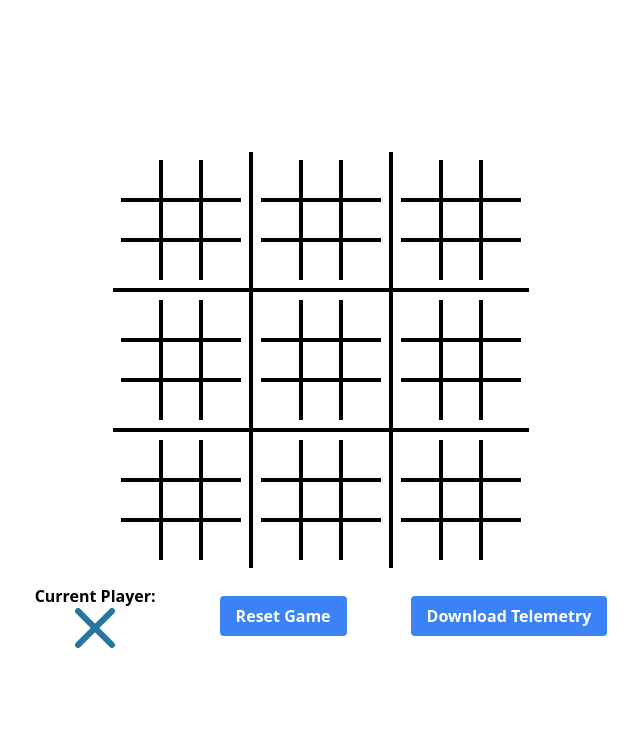
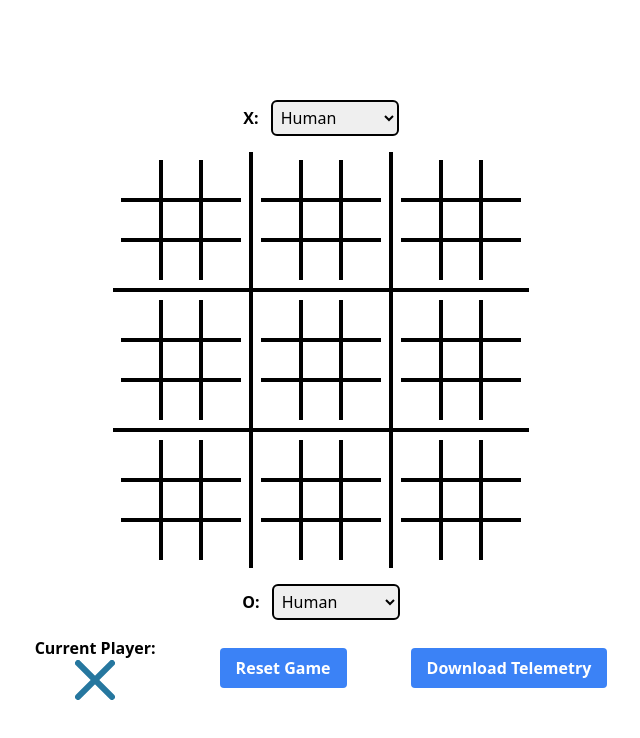
Before and after one commit to itsannbat/UltimateTicTacToe, a SvelteKit app: page / in a window 1280 px wide. Shown: the top 738 px of the page, without its empty margins (319-959 px from the left). Built offline with nearby package versions, Linux system fonts and the light colour scheme.

Commit message:
pushing before things might turn to shit

```diff
--- a/package.json
+++ b/package.json
@@ -30,9 +30,10 @@
     "prettier-plugin-svelte": "^3.1.2",
     "svelte": "^4.2.7",
     "svelte-check": "^3.6.0",
+    "svelte-preprocess": "^5.1.4",
     "tailwindcss": "^3.4.1",
     "tslib": "^2.4.1",
-    "typescript": "^5.0.0",
+    "typescript": "^5.4.5",
     "vite": "^5.0.3"
   },
   "type": "module",
--- a/src/routes/locals/Board.svelte
+++ b/src/routes/locals/Board.svelte
@@ -14,9 +14,13 @@
   let currentBoard = writable(game.currentBoard);
   let globalWinner = writable(game.globalWinner); // Ensure you have this for the overall game win condition
 
+  let strategyX = writable('human'); // Strategy for player X
+  let strategyO = writable('human'); // Strategy for player O
+
   async function aiMakeRandomMove() {
     console.log('Random Bot')
     if (await game.aiMakeRandomMove()) {
+      console.log('Moved')
       boards.set(game.boards);
       currentPlayer.set(game.currentPlayer);
       currentBoard.set(game.currentBoard);
@@ -27,6 +31,7 @@
   async function aiMinimaxMove() {
     console.log('Minimax Alpha Beta Bot')
     if (await game.aiMinimaxMove()) {
+      console.log('Moved')
       boards.set(game.boards);
       currentPlayer.set(game.currentPlayer);
       currentBoard.set(game.currentBoard);
@@ -37,6 +42,7 @@
   async function aiSmartMove() {
     console.log('Smart Bot')
     if (await game.aiSmartMove()) {
+      console.log('Moved')
       boards.set(game.boards);
       currentPlayer.set(game.currentPlayer);
       currentBoard.set(game.currentBoard);
@@ -44,21 +50,104 @@
     }
   }
 
+  function aiMakeMove() {
+    if ($globalWinner !== -1) return; // No move if the game is over
+
+    let strategy = $currentPlayer === 1 ? $strategyX : $strategyO;
+    switch (strategy) {
+      case 'random':
+        aiMakeRandomMove();
+        break;
+      case 'minimax':
+        aiMinimaxMove();
+        break;
+      case 'smart':
+        aiSmartMove();
+        break;
+      case 'human':
+        // Do nothing if the strategy is human
+        break;
+    }
+  }
+
+  function onStrategyChange() {
+    console.log('Strategy Change:', $strategyX, $strategyO);
+    if ($globalWinner === -1) {
+      if (($currentPlayer === 1 && $strategyX !== 'human') || ($currentPlayer === 2 && $strategyO !== 'human')) {
+        console.log('AI should move now');
+        aiMakeMove();
+      }
+    }
+  }
+
+  $: $strategyX, onStrategyChange(); // Reactively call onStrategyChange when strategyX changes
+  $: $strategyO, onStrategyChange(); // Reactively call onStrategyChange when strategyO changes
+
+  function updateStrategyX(newStrategy: string) {
+    strategyX = newStrategy;
+    game.setStrategyX(newStrategy);
+  }
+
+  function updateStrategyO(newStrategy: string) {
+    strategyO = newStrategy;
+    game.setStrategyO(newStrategy);
+  }
+
+  function setStrategyX(newStrategy: string) {
+    this.strategyX = newStrategy;
+    if (this.currentPlayer === 1 && newStrategy !== 'human') {
+        this.aiMakeMove();  // Trigger an AI move if it's AI's turn
+    }
+}
+
+  function setStrategyO(newStrategy: string) {
+    this.strategyO = newStrategy;
+    if (this.currentPlayer === 2 && newStrategy !== 'human') {
+        this.aiMakeMove();  // Trigger an AI move if it's AI's turn
+    }
+  }
+
+
+  // async function handleCellClick(boardI: number, boardJ: number, cellI: number, cellJ: number) {
+  //   if (await game.handleCellClick(boardI, boardJ, cellI, cellJ)) {
+  //     boards.set(game.boards);
+  //     currentPlayer.set(game.currentPlayer);
+  //     currentBoard.set(game.currentBoard);
+  //     globalWinner.set(game.globalWinner);
+
+  //     setTimeout(() => {
+  //       aiSmartMove();
+  //       boards.set(game.boards);
+  //       currentPlayer.set(game.currentPlayer);
+  //       currentBoard.set(game.currentBoard);
+  //       globalWinner.set(game.globalWinner);
+  //     }, 500);
+  //   }
+  // }
+
   async function handleCellClick(boardI: number, boardJ: number, cellI: number, cellJ: number) {
+    if ($currentPlayer === 1 && $strategyX === 'human' || $currentPlayer === 2 && $strategyO === 'human') {
       if (await game.handleCellClick(boardI, boardJ, cellI, cellJ)) {
+        updateGameState();
+        checkAndMakeAiMove();
+      }
+    }
+  }
+
+  function checkAndMakeAiMove() {
+    // Check if the next player is AI and if so, make a move
+    setTimeout(() => {
+      if ($globalWinner === -1) {
+        aiMakeMove();
+      }
+    }, 500); // Delay to simulate real time between moves
+  }
+
+  function updateGameState() {
     boards.set(game.boards);
     currentPlayer.set(game.currentPlayer);
     currentBoard.set(game.currentBoard);
     globalWinner.set(game.globalWinner);
-
-      setTimeout(() => {
-        aiSmartMove();
-        boards.set(game.boards);
-        currentPlayer.set(game.currentPlayer);
-        currentBoard.set(game.currentBoard);
-        globalWinner.set(game.globalWinner);
-      }, 500);
-    }
   }
 
   function resetGame() {
@@ -82,6 +171,16 @@
     URL.revokeObjectURL(url);
   }
 </script>
+<div class="flex flex-col items-center">
+  <div class="mb-4">
+    <label class="font-bold mr-2">X:</label>
+    <select bind:value={$strategyX} class="border-2 border-black p-1 rounded-md" on:change="{() => updateStrategyX(strategyX)}">
+      <option value="random">Random Bot</option>
+      <option value="minimax">Minimax Bot</option>
+      <option value="smart">Smart Bot</option>
+      <option value="human">Human</option>
+    </select>
+  </div>
   <div class="relative">
     {#each $boards as miniBoards, i} <!-- Iterate over each mini-board row -->
       <div class="flex justify-center"> <!-- This will create the rows for mini-boards -->
@@ -119,6 +218,16 @@
       </p>
     {/if}
   </div>
+  <div class="mt-4">
+    <label class="font-bold mr-2">O:</label>
+    <select bind:value={$strategyO} class="border-2 border-black p-1 rounded-md" on:change="{() => updateStrategyO(strategyO)}">
+      <option value="random">Random Bot</option>
+      <option value="minimax">Minimax Bot</option>
+      <option value="smart">Smart Bot</option>
+      <option value="human">Human</option>
+    </select>
+  </div>
+</div>
 
 <div class='flex flex-row justify-center items-center space-x-16'>
   <div>
--- a/src/routes/locals/UltimateTicTacToe.ts
+++ b/src/routes/locals/UltimateTicTacToe.ts
@@ -9,8 +9,10 @@ export class UltimateTicTacToe {
   globalWinner: number;
   alphaBetaAgent: AlphaBetaAgent;
   turnCounter: number;
+  strategyX: string; // Strategy for player X
+  strategyO: string; // Strategy for player O
 
-  constructor() {
+  constructor(strategyX = "human", strategyO = "human") {
     this.boards = Array(3)
       .fill(null)
       .map(() =>
@@ -23,6 +25,9 @@ export class UltimateTicTacToe {
     this.currentPlayer = 1;
     this.globalWinner = -1;
     this.alphaBetaAgent = new AlphaBetaAgent(3);
+    this.strategyX = strategyX;
+    this.strategyO = strategyO;
+    this.initGame();
   }
 
   async handleCellClick(
@@ -315,6 +320,34 @@ export class UltimateTicTacToe {
     return false;
   }
 
+  async aiMakeMove() {
+    const currentStrategy =
+      this.currentPlayer === 1 ? this.strategyX : this.strategyO;
+    switch (currentStrategy) {
+      case "minimax":
+        await this.aiMinimaxMove();
+        break;
+      case "smart":
+        await this.aiSmartMove();
+        break;
+      case "random":
+        await this.aiMakeRandomMove();
+        break;
+      case "human":
+        break; // Do nothing if human
+    }
+  }
+
+  async initGame() {
+    // Auto-start the game if both players are bots
+    if (
+      (this.currentPlayer === 1 && this.strategyX !== "human") ||
+      (this.currentPlayer === 2 && this.strategyO !== "human")
+    ) {
+      await this.aiMakeMove();
+    }
+  }
+
   evaluationFunction(): number {
     let score = 0;
     this.boards.forEach((row) => {
--- a/svelte.config.js
+++ b/svelte.config.js
@@ -1,5 +1,5 @@
-import adapter from '@sveltejs/adapter-auto';
-import { vitePreprocess } from '@sveltejs/vite-plugin-svelte';
+import adapter from "@sveltejs/adapter-auto";
+import { vitePreprocess } from "@sveltejs/vite-plugin-svelte";
 
 /** @type {import('@sveltejs/kit').Config} */
 const config = {
@@ -11,8 +11,8 @@ const config = {
     // adapter-auto only supports some environments, see https://kit.svelte.dev/docs/adapter-auto for a list.
     // If your environment is not supported or you settled on a specific environment, switch out the adapter.
     // See https://kit.svelte.dev/docs/adapters for more information about adapters.
-		adapter: adapter()
-	}
+    adapter: adapter(),
+  },
 };
 
 export default config;
```
Also changed, not shown: 1 other file (tests, documents, lock files or other folders). Lines whose indentation alone changed are shown as unchanged.
